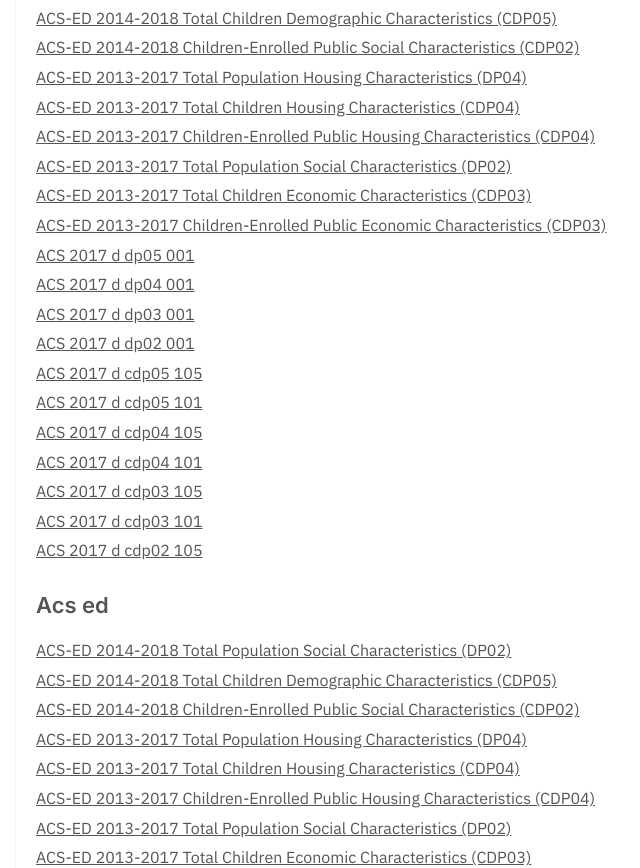
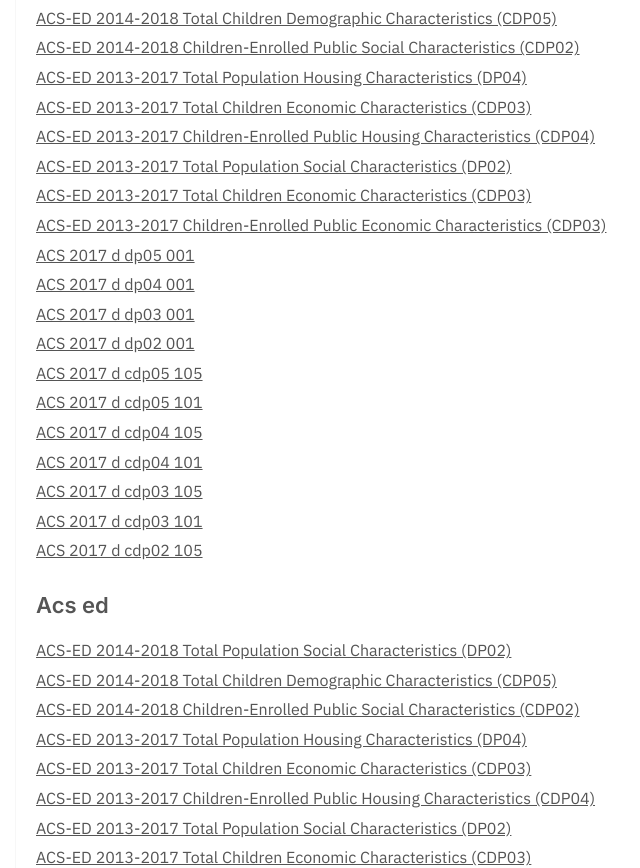
Before and after one commit to dayda-entities/department-of-education, a Jekyll site: the page built from tags.md, in a window 1280 px wide and 1400 px high, scrolled down 10843 px. Shown: the part 163-1031 px from the top of the window, without its empty margins (294-934 px from the left). Built offline with Jekyll 4.4.1, drawn with Linux system fonts in a browser that asks for light colours; some of the changed text lies outside the part shown.

```diff
--- a/_posts/2021-05-01-acs-ed-2013-2017-total-childre.md
+++ b/_posts/2021-05-01-acs-ed-2013-2017-total-childre.md
@@ -1,24 +1,23 @@
 ---
-title: ACS-ED 2013-2017 Total Children Housing Characteristics (CDP04)
-created: '2021-05-01T06:58:30.055954'
-modified: '2021-05-01T06:58:30.055961'
+title: ACS-ED 2013-2017 Total Children Economic Characteristics (CDP03)
+created: '2021-05-01T06:58:29.231304'
+modified: '2021-05-01T06:58:29.231313'
 state: active
 type: dataset
 tags:
   - Acs
   - Acs Ed
-  - American Community Survey
   - Department Of Education
+  - Economic
   - Edge
   - Education Demographic Geographic Estimates
-  - Housing
   - National Center For Education Statistics
   - Nces
   - School Districts
   - U S Census Bureau
 groups: []
 csv_url: >-
-  https://data-nces.opendata.arcgis.com/datasets/9f61808240154e21bfc3762cfcd22f43_4.csv?outSR=%7B%22latestWkid%22%3A3857%2C%22wkid%22%3A102100%7D
+  https://data-nces.opendata.arcgis.com/datasets/9f141e1a7de4419c92fc9d3a9b842dee_2.csv?outSR=%7B%22latestWkid%22%3A3857%2C%22wkid%22%3A102100%7D
 json_url: ''
 layout: post
 
```
